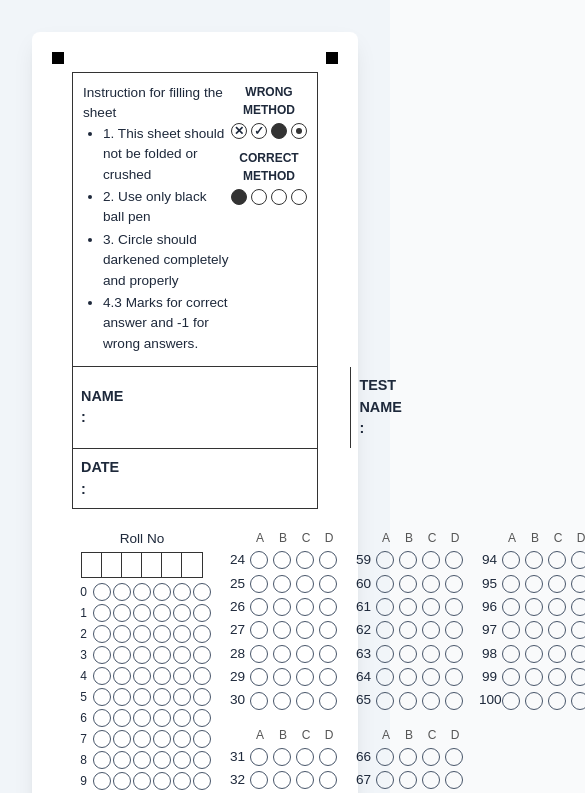
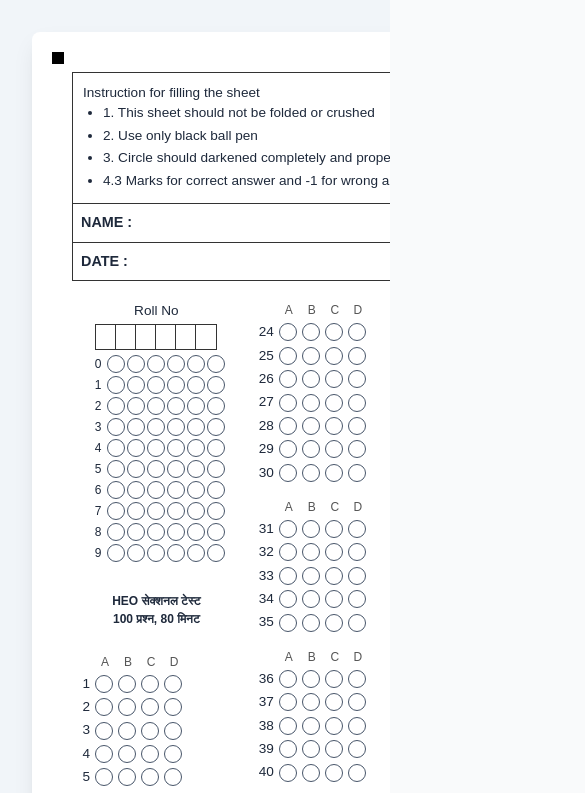
Before and after one commit to pieby2/omr, a React (Vite) app: page / in a window 390 px wide. Shown: the top 793 px of the page, 585 px wide, since content can reach past the window. Built offline with nearby package versions, Linux system fonts and the light colour scheme.

Commit message:
Fix mobile layout and PDF export sizing

```diff
--- a/src/App.css
+++ b/src/App.css
@@ -1,10 +1,9 @@
 .app-container {
-  display: flex;
-  flex-direction: column;
-  align-items: center;
+  display: block;
   padding: 2rem;
   background-color: #f1f5f9;
   min-height: 100vh;
+  overflow-x: auto;
 }
 
 .omr-sheet-wrapper {
@@ -12,8 +11,8 @@
   padding: 40px;
   box-shadow: 0 10px 25px -5px rgba(0, 0, 0, 0.1), 0 8px 10px -6px rgba(0, 0, 0, 0.1);
   border-radius: 8px;
-  max-width: 900px;
-  width: 100%;
+  width: 800px;
+  margin: 0 auto;
 }
 
 .actions {
--- a/src/App.jsx
+++ b/src/App.jsx
@@ -26,7 +26,20 @@ function App() {
 
   const handleSavePdf = async () => {
     const element = sheetRef.current;
-    const canvas = await html2canvas(element, { scale: 2 });
+
+    // Reset scroll position to prevent offset issues on mobile
+    window.scrollTo(0, 0);
+
+    const canvas = await html2canvas(element, {
+      scale: 2,
+      useCORS: true,
+      windowWidth: element.scrollWidth,
+      windowHeight: element.scrollHeight,
+      scrollX: 0,
+      scrollY: 0,
+      x: 0,
+      y: 0
+    });
     const imgData = canvas.toDataURL('image/png');
 
     const pdf = new jsPDF('p', 'mm', 'a4');
```
